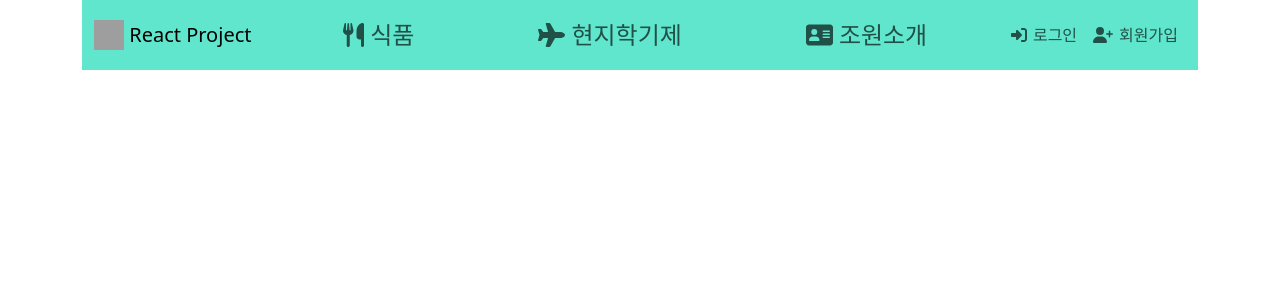
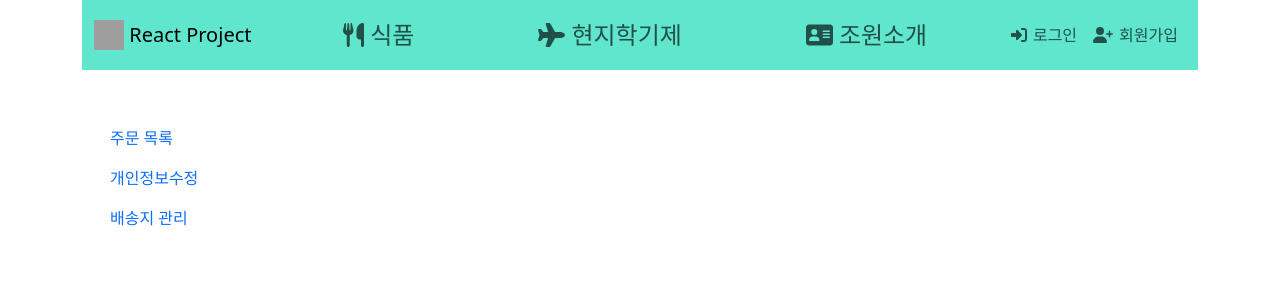
Before and after one commit to react-project-team4/ReactProjectTeam4, a React (Create React App) app: page / in a window 1280 px wide. Shown: the top 300 px of the page. Built offline with nearby package versions, Linux system fonts and the light colour scheme; grey boxes are pictures that could not be loaded.

Commit message:
대충 디자인 만들기

```diff
--- a/src/App.js
+++ b/src/App.js
@@ -2,16 +2,22 @@ import React, { useState } from 'react';
 import Header from "./components/Header";
 import 'bootstrap/dist/css/bootstrap.min.css';
 import { BrowserRouter as Router, Routes, Route } from 'react-router-dom';
+import MyPage from './components/MypageComponents/MyPage';
+
 
 const App = () => {
   const [login, setlogin] = useState('false');
   return (
+    <>
     <Router>
       <Header login={login} />
       <Routes>
         <Route path='/' element="" />
       </Routes>
     </Router>
+
+    <MyPage/>
+    </>
   )
 }
 
--- /dev/null
+++ b/src/components/MypageComponents/MyPage.js
@@ -0,0 +1,59 @@
+import Nav from 'react-bootstrap/Nav';
+import styles from '../../css/MyPageCss/MyPage.module.css'
+import MyPageOrderList from './MyPageOrderList';
+import { useState } from 'react';
+import { Container, Row, Col } from 'react-bootstrap';
+import MyPageEditPrivacy from './MyPageEditPrivacy';
+import MyPageAddressChange from './MyPageAddressChange';
+
+
+
+
+const MyPage = () => {
+
+    const [selectedTab, setSelectedTab] = useState();
+
+    const handleNavItemClick = (selectedTab) => {
+        setSelectedTab(selectedTab);
+      };
+
+      const renderSelectedTabContent = () => {
+        if (selectedTab === 'orderList') {
+          return <MyPageOrderList/>
+        } else if (selectedTab === 'editPrivacy') {
+          return <MyPageEditPrivacy/>
+        } else if (selectedTab === 'addressChange') {
+          return <MyPageAddressChange/>
+        }
+      };
+
+
+    return(
+      <div className='container mt-5'>
+        <Container>
+          <Row>
+            <Col xs={3}>
+              <div style={{width:'30%', height:'100%'}}>
+                <Nav variant="pills" className="d-flex flex-column" style={{height:"120px", width:"150px"}} activeKey={selectedTab} onSelect={handleNavItemClick}>
+                    <Nav.Item className={styles.customNavItem}>
+                        <Nav.Link eventKey="orderList">주문 목록</Nav.Link>
+                    </Nav.Item>
+                    <Nav.Item className={styles.customNavItem}>
+                        <Nav.Link eventKey="editPrivacy">개인정보수정</Nav.Link>
+                    </Nav.Item>
+                    <Nav.Item className={styles.customNavItem}>
+                        <Nav.Link eventKey="addressChange">배송지 관리</Nav.Link>
+                    </Nav.Item>
+                </Nav>
+              </div>
+            </Col>
+            <Col xs={9}>
+              <div>{renderSelectedTabContent()}</div>
+            </Col>
+            </Row>
+        </Container>
+      </div>
+    )
+}
+
+export default MyPage
--- /dev/null
+++ b/src/components/MypageComponents/MyPageAddressChange.js
@@ -0,0 +1,25 @@
+import styles from "../../css/MyPageCss/MyPageAddressChange.module.css";
+
+const MyPageAddressChange = () => {
+    return(
+        <>
+            <div className={styles.addressBox}>
+                <div style={{width:'100%', height:'30%', display: 'flex', justifyContent: 'center', alignItems: 'center'}}>
+                    <div style={{ width: '90%', height: '90%', display: 'flex', justifyContent: 'center', alignItems: 'center'}}>
+                        <h3 style={{textAlign:'left'}}>배송지 이름</h3>
+                    </div>
+                </div>
+
+                <div style={{ width: '100%', height: '70%', display: 'flex', justifyContent: 'center', alignItems: 'center' }}>
+                    <div style={{ width: '90%', height: '90%', display: 'flex', justifyContent: 'center', alignItems: 'center' }}>
+                        경상북도 칠곡군 지천면 금송로 60, 영진전문대학교 글로벌캠퍼스 기숙사
+                    </div>
+                </div>
+            </div>
+
+            <div className={styles.createAddressBox} onClick={()=>alert("배송지 추가")}>+ 배송지 추가</div>
+        </>
+    )
+}
+
+export default MyPageAddressChange
--- /dev/null
+++ b/src/components/MypageComponents/MyPageEditPrivacy.js
@@ -0,0 +1,8 @@
+const MyPageEditPrivacy = () => {
+    return(
+        <>
+        </>
+    )
+}
+
+export default MyPageEditPrivacy
--- /dev/null
+++ b/src/components/MypageComponents/MyPageOrderList.js
@@ -0,0 +1,21 @@
+import Table from 'react-bootstrap/Table';
+import styles from "../../css/MyPageCss/MyPageOrderList.module.css";
+
+const MyPageOrderList = () => {
+    return(
+        <>
+            <div className={styles.clientNameSection}>김건우님의 주문목록</div>
+            <br/>
+            <Table striped bordered hover>
+                <tr>
+                    <th>주문날짜</th>
+                    <th>상품정보</th>
+                    <th>상품금액</th>
+                    <th>배송비</th>
+                </tr>
+            </Table>
+        </>
+    )
+}
+
+export default MyPageOrderList;
--- /dev/null
+++ b/src/css/MyPageCss/MyPage.module.css
@@ -0,0 +1,4 @@
+.customNavItem {
+    width: 150px;
+    height: 40px;
+  }
--- /dev/null
+++ b/src/css/MyPageCss/MyPageAddressChange.module.css
@@ -0,0 +1,14 @@
+.addressBox{
+    border:1px solid;
+    width:600px;
+    height:200px;
+    margin-bottom:10px;
+}
+.createAddressBox{
+    border:1px solid;
+    width:600px;
+    height:70px;
+    text-align:center;
+    line-height:70px;
+    cursor: pointer;
+}
--- /dev/null
+++ b/src/css/MyPageCss/MyPageOrderList.module.css
@@ -0,0 +1,7 @@
+.clientNameSection{
+    border:1px solid;
+    width:200px;
+    height:50px;
+    text-align:center;
+    line-height:50px;
+}
```
Also changed, not shown: src/MyPage.js (deleted, +0 -24 lines).
